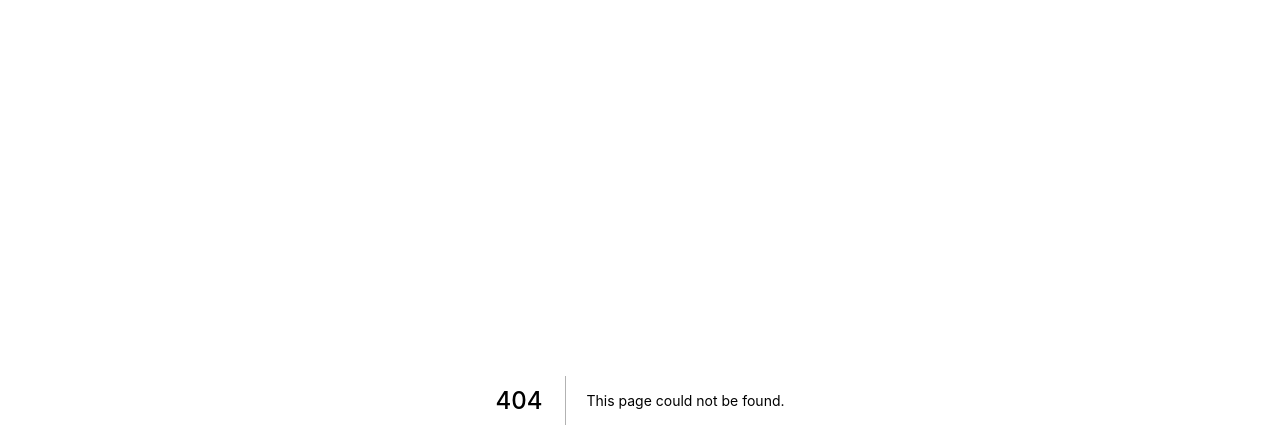
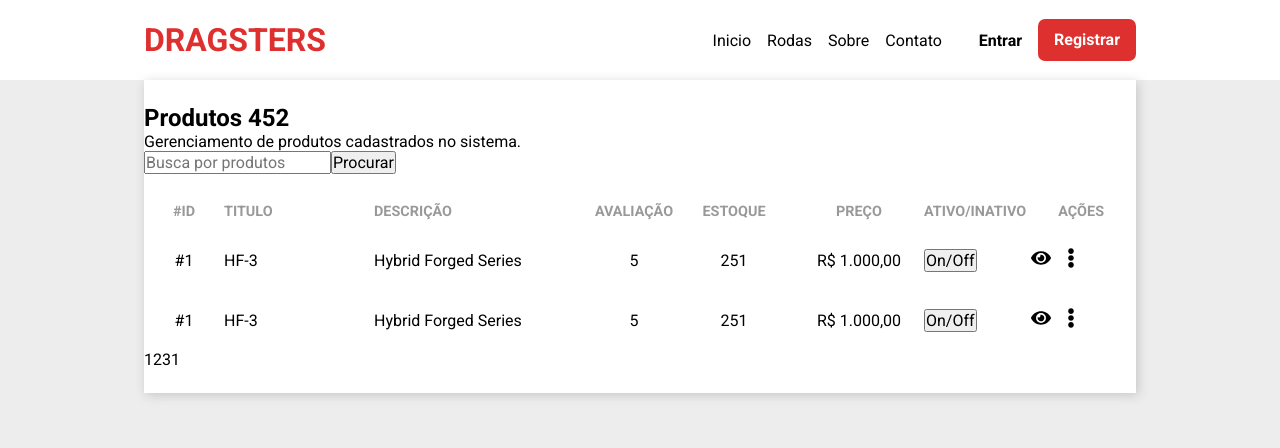
Before and after one commit to Tava1/dragsters-frontend, a Next.js app: page /ListProducts in a window 1280 px wide. Before the commit this address had no page. Shown: the top 448 px of the page. Built offline with nearby package versions, Linux system fonts and the light colour scheme.

Commit message:
feat: Navigation Bar Component

```diff
--- a/package.json
+++ b/package.json
@@ -10,7 +10,8 @@
   "dependencies": {
     "next": "10.0.8",
     "react": "17.0.1",
-    "react-dom": "17.0.1"
+    "react-dom": "17.0.1",
+    "react-icons": "^4.2.0"
   },
   "devDependencies": {
     "@types/node": "^14.14.32",
--- /dev/null
+++ b/src/components/Navigation.tsx
@@ -0,0 +1,32 @@
+import { FaSearch } from 'react-icons/fa';
+import styles from '../styles/components/Navigation.module.css'
+
+export default function Navigation() {
+  return (
+    <header className={styles.navigationContainer}>
+      <div className={styles.navigationBar}>
+        <div className={styles.logo}>
+          <h1>
+            <a href="">
+              DRAGSTERS
+          </a>
+          </h1>
+        </div>
+
+        <nav>
+          <ul>
+            <li><a href="#">Inicio</a></li>
+            <li><a href="#">Rodas</a></li>
+            <li><a href="#">Sobre</a></li>
+            <li><a href="#">Contato</a></li>
+          </ul>
+
+          <div className={styles.signInSignOut}>
+            <a href="#">Entrar</a>
+            <a href="#">Registrar</a>
+          </div>
+        </nav>
+      </div>
+    </header>
+  );
+}
--- /dev/null
+++ b/src/components/SearchBar.tsx
@@ -0,0 +1,13 @@
+export default function SearchBar() {
+  return (
+    <div>
+
+      <form action="">
+        <input type="text" placeholder="Busca por produtos" />
+        <button>Procurar</button>
+      </form>
+
+
+    </div>
+  )
+}
--- /dev/null
+++ b/src/pages/ListProducts.tsx
@@ -0,0 +1,127 @@
+import { FaEye, FaEllipsisV } from 'react-icons/fa';
+
+import SearchBar from '../components/SearchBar';
+import Navigation from '../components/Navigation';
+
+import styles from '../styles/pages/ListProducts.module.css'
+
+export default function ListProducts() {
+  return (
+    <>
+      <Navigation />
+
+      <div className={styles.container}>
+
+        <div className={styles.containerList}>
+
+          <div>
+            <h2>Produtos <strong>452</strong></h2>
+            <p>Gerenciamento de produtos cadastrados no sistema.</p>
+            <SearchBar />
+          </div>
+
+          <div className={styles.containerListProducts}>
+            <div className={styles.listHeader}>
+              <div className={styles.id}>
+                <span>#ID</span>
+              </div>
+              <div className={styles.title}>
+                <span>TITULO</span>
+              </div>
+              <div className={styles.description}>
+                <span>DESCRIÇÃO</span>
+              </div>
+              <div className={styles.rating}>
+                <span>AVALIAÇÃO</span>
+              </div>
+              <div className={styles.supply}>
+                <span>ESTOQUE</span>
+              </div>
+              <div className={styles.price}>
+                <span>PREÇO</span>
+              </div>
+              <div className={styles.status}>
+                <span>ATIVO/INATIVO</span>
+              </div>
+              <div className={styles.actions}>
+                <span>AÇÕES</span>
+              </div>
+            </div>
+
+            <div className={styles.listBody}>
+              <div className={styles.line}>
+                <div className={styles.id}>
+                  <span>#1</span>
+                </div>
+                <div className={styles.title}>
+                  <span>HF-3</span>
+                </div>
+                <div className={styles.description}>
+                  <span>Hybrid Forged Series</span>
+                </div>
+                <div className={styles.rating}>
+                  <span>5</span>
+                </div>
+                <div className={styles.supply}>
+                  <span>251</span>
+                </div>
+                <div className={styles.price}>
+                  <span>R$ 1.000,00</span>
+                </div>
+                <div className={styles.status}>
+                  <button>On/Off</button>
+                </div>
+                <div className={styles.actions}>
+
+                  <a href="#">
+                    <FaEye size={20} />
+                  </a>
+                  <a href="#">
+                    <FaEllipsisV size={20} />
+                  </a>
+                </div>
+              </div>
+
+              <div className={styles.line}>
+                <div className={styles.id}>
+                  <span>#1</span>
+                </div>
+                <div className={styles.title}>
+                  <span>HF-3</span>
+                </div>
+                <div className={styles.description}>
+                  <span>Hybrid Forged Series</span>
+                </div>
+                <div className={styles.rating}>
+                  <span>5</span>
+                </div>
+                <div className={styles.supply}>
+                  <span>251</span>
+                </div>
+                <div className={styles.price}>
+                  <span>R$ 1.000,00</span>
+                </div>
+                <div className={styles.status}>
+                  <button>On/Off</button>
+                </div>
+                <div className={styles.actions}>
+
+                  <a href="#">
+                    <FaEye size={20} />
+                  </a>
+                  <a href="#">
+                    <FaEllipsisV size={20} />
+                  </a>
+                </div>
+              </div>
+            </div>
+          </div>
+
+          <div className={styles.pagination}>
+            1231
+          </div>
+        </div>
+      </div>
+    </>
+  )
+}
--- a/src/pages/index.tsx
+++ b/src/pages/index.tsx
@@ -1,9 +1,10 @@
 import CreateProduct from './CreateProduct'
+import ListProducts from './ListProducts'
 
 export default function Index() {
   return (
     <div>
-      <CreateProduct />
+      <ListProducts />
     </div>
   )
 }
--- /dev/null
+++ b/src/styles/components/Navigation.module.css
@@ -0,0 +1,45 @@
+.navigationContainer {
+  height: 80px;
+  background-color: var(--white);
+  box-shadow: 0px 5px 5px rgb(0, 0, 0,0.10);
+}
+
+.navigationBar {
+  height: 100%;
+  margin: 0 auto;
+  width: 992px;
+  display: flex;
+  align-items: center;
+  justify-content: space-between;
+}
+
+.navigationBar .logo {
+  color: var(--red);
+}
+
+.navigationBar nav {
+  display: flex;
+}
+
+.navigationBar nav ul {
+  display: flex;
+  justify-content: center;
+  align-items: center;
+}
+
+.navigationBar nav ul li {
+  margin-left: 1rem;
+}
+
+.navigationBar nav .signInSignOut {
+  margin-left: 2.3rem;
+  font-weight: bold;
+}
+
+.navigationBar nav .signInSignOut a + a{
+  margin-left: 1rem;
+  padding: 0.7rem 1rem;
+  border-radius: 7px;
+  background: var(--red);
+  color: var(--white);
+}
--- a/src/styles/global.css
+++ b/src/styles/global.css
@@ -7,7 +7,10 @@
 :root {
   --white: #FFF;
   --background: #FFF;
+  --red: #DF3030;
   --text: #000;
+  --line-gray: rgb(238, 238, 238);
+  --manager-background: #EDEDED;
 }
 
 @media(max-width: 1080px) {
@@ -29,7 +32,7 @@ body {
 
 
 body, input, textarea, button {
-  font: 400 1rem sans-serif;
+  font: 400 1rem Roboto, sans-serif;
 }
 
 button {
@@ -40,3 +43,7 @@ a {
   color: inherit;
   text-decoration: none;
 }
+
+ul {
+  list-style-type: none;
+}
--- /dev/null
+++ b/src/styles/pages/ListProducts.module.css
@@ -0,0 +1,83 @@
+.container {
+  background: var(--manager-background);
+  height: 100vh;
+}
+
+.containerList {
+  background: var(--background);
+  width: 992px;
+  margin: 0 auto;
+  padding: 1.5rem 0;
+  box-shadow: 2px 2px 10px rgba(141, 141, 141, 0.4);
+
+}
+
+.containerListProducts {
+  margin-top: 1rem;
+}
+
+.listHeader {
+  display: flex;
+  height: 40px;
+  align-items: center;
+}
+
+.listHeader div > span {
+  font-size: 0.9rem;
+  font-weight: bold;
+  color: rgba(0, 0, 0, 0.4);
+}
+
+.id {
+  flex: 0 0 80px;
+  text-align: center;
+}
+
+.title {
+  flex: 0 0 150px;
+}
+
+.description {
+  flex: 0 0 220px;
+}
+
+.rating {
+  flex: 0 0 80px;
+  text-align: center;
+
+}
+
+.supply {
+  text-align: center;
+  flex: 0 0 120px;
+}
+
+.price {
+  text-align: center;
+  flex: 0 0 130px;
+}
+
+.status {
+  text-align: center;
+}
+
+.actions {
+  flex: 1;
+  text-align: center;
+}
+
+.listBody .line {
+  display: flex;
+  align-items: center;
+
+  height: 60px;
+  background-color: var(--white);
+}
+
+.listBody .line:hover {
+  background-color: rgba(238, 238, 238, 0.4);
+}
+
+.listBody .line .actions > a {
+  margin: 0.3rem;
+}
```
Also changed, not shown: 1 other file (tests, documents, lock files or other folders).
